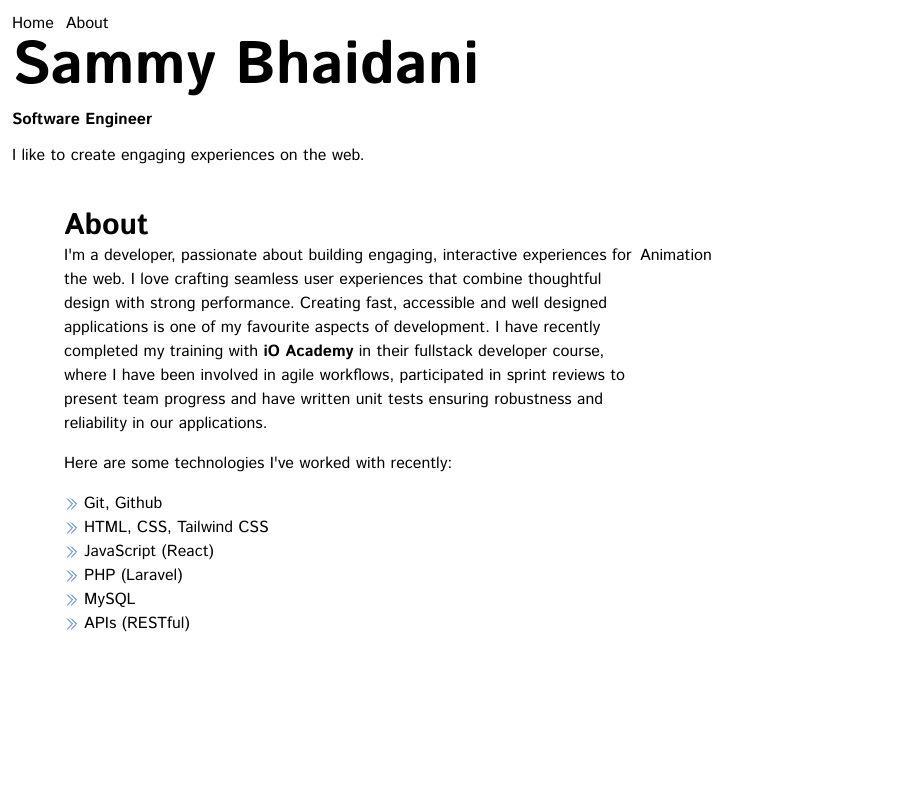
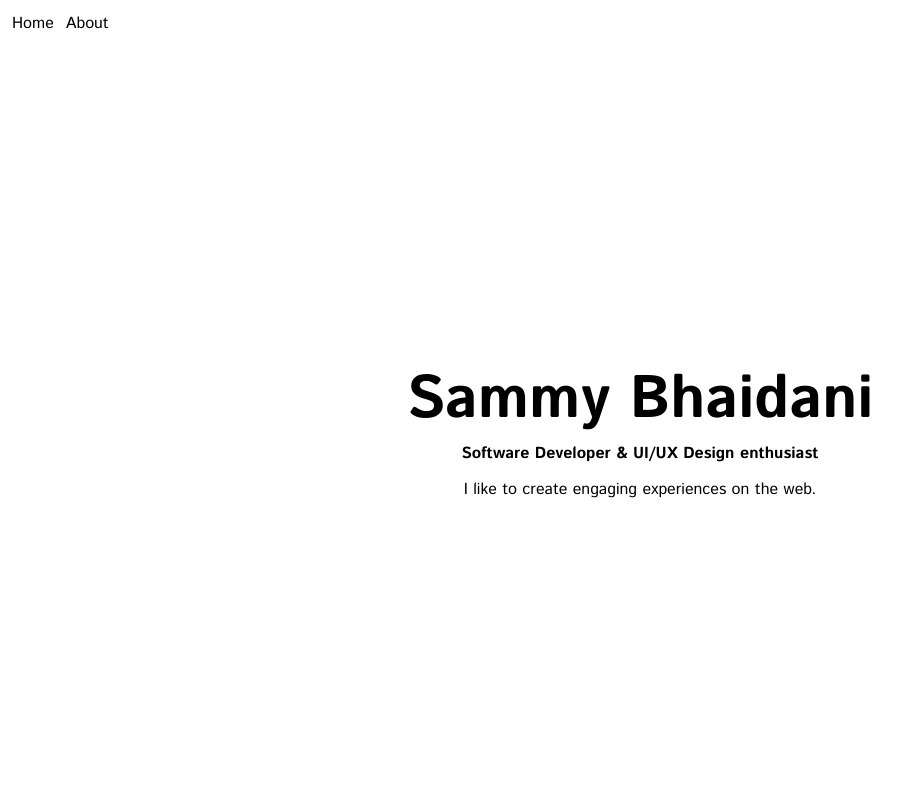
Before and after one commit to sammybhaidani/portfolio-v2, a React (Vite) app: page / in a window 1280 px wide. Shown: the top 800 px of the page, without its empty margins (0-920 px from the left). Built offline with nearby package versions, Linux system fonts and the light colour scheme.

Commit message:
Add Hero component and move hero section content into it

```diff
--- a/src/pages/HomePage.jsx
+++ b/src/pages/HomePage.jsx
@@ -1,17 +1,12 @@
 import About from "../components/About";
-import MainTitle from "../components/atoms/MainTitle";
 import Contact from "../components/Contact";
 import Projects from "../components/Projects";
+import Hero from "../components/Hero";
 
 export default function HomePage() {
     return (
         <>
-        <div className="flex flex-col gap-3">
-        <MainTitle text={'Sammy Bhaidani'}/>
-        <p className="font-bold">Software Engineer</p>
-        <p>I like to create engaging experiences on the web.</p>
-        </div>
-
+        <Hero/>
         <About/>
         <Projects/>
         <Contact/>
```
